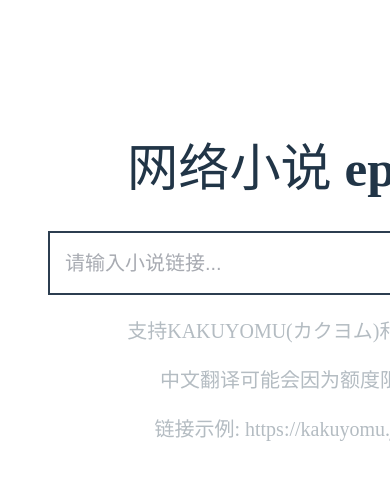
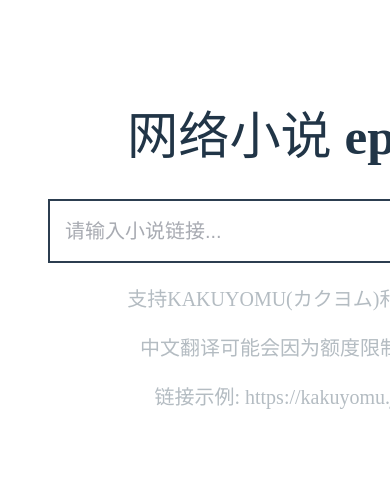
Before and after one commit to FishHawk/auto-novel, a Vue app in the folder frontend/: page / in a window 390 px wide. Shown: the top 480 px of the page. Built offline with nearby package versions, Linux system fonts and the light colour scheme.

Commit message:
auto resize when in mobile

```diff
--- a/frontend/index.html
+++ b/frontend/index.html
@@ -3,7 +3,7 @@
   <head>
     <meta charset="UTF-8" />
     <link rel="icon" type="image/svg+xml" href="/vite.svg" />
-    <meta name="viewport" content="width=device-width, initial-scale=1.0" />
+    <meta name="viewport" content="width=device-width" />
     <title>网络小说 epub/txt 生成器</title>
   </head>
   <body>
--- a/frontend/src/App.vue
+++ b/frontend/src/App.vue
@@ -1,44 +1,36 @@
 <template>
-  <el-col>
-    <h1 style="margin-top: 15%">网络小说 epub/txt 生成器</h1>
-    <el-row justify="center" style="border: 2px solid #2c3e50">
+  <el-col style="margin-top: 15%">
+    <h1>网络小说 epub/txt 生成器</h1>
+    <el-row justify="center" class="search-bar">
       <el-input
         ref="input"
-        class="inputDeep"
+        class="search-bar-input"
         v-model="book_url"
         size="large"
         placeholder="请输入小说链接..."
         autofocus="true"
-        style="width: 600px; height: 60px"
       />
-      <!-- @search="onSearch" -->
       <el-button
         @click="onSearch"
         type="primary"
+        class="search-bar-button"
         color="#2c3e50"
         :loading="loading"
-        style="width: 120px; height: 60px; font-size: 20px"
       >
         查询
       </el-button>
     </el-row>
 
-    <div style="margin-top: 20px">
-      <span style="color: #b4bcc2; font-size: 20px; margin: 60px">
+    <div>
+      <p class="support-text">
         支持KAKUYOMU(カクヨム)和成为小说家吧(小説家になろう)。
-      </span>
-    </div>
-
-    <div style="margin-top: 20px">
-      <span style="color: #b4bcc2; font-size: 20px; margin: 60px">
-        中文翻译可能会因为额度限制失败，失败后冷却五分钟。
-      </span>
-    </div>
-
-    <div style="margin-top: 20px">
-      <span style="color: #b4bcc2; font-size: 20px; margin: 60px">
+      </p>
+      <p class="support-text">
+        中文翻译可能会因为额度限制失败，即使更新结束也不完整。
+      </p>
+      <p class="support-text">
         链接示例: https://kakuyomu.jp/works/16817139555217983105
-      </span>
+      </p>
     </div>
 
     <el-row justify="center" style="margin-top: 40px">
@@ -174,7 +166,7 @@ function onSearch() {
         loading = false;
         ElMessage.error(`查询失败：${error}`);
       }
-    })
+    });
 }
 
 async function poll_query(url: string, query_id: number) {
@@ -240,18 +232,38 @@ function filenameToUrl(filename: string): string {
 </script>
 
 <style scoped>
-.el-input {
-  --el-color-primary: #2c3e50;
-  --el-input-border-color: transparent;
-  --el-input-hover-border-color: transparent;
-  --el-input-clear-hover-color: transparent;
-  --el-input-focus-border-color: transparent;
-  font-size: 20px;
-}
 .el-table {
   --el-color-primary: #2c3e50;
 }
 .el-button {
   border-radius: 0px;
 }
+
+.search-bar {
+  border: 2px solid #2c3e50;
+}
+
+.search-bar-input {
+  width: 600px;
+  height: 60px;
+  font-size: 20px;
+
+  --el-color-primary: #2c3e50;
+  --el-input-border-color: transparent;
+  --el-input-hover-border-color: transparent;
+  --el-input-clear-hover-color: transparent;
+  --el-input-focus-border-color: transparent;
+}
+
+.search-bar-button {
+  width: 120px;
+  height: 60px;
+  font-size: 20px;
+  border-radius: 0px;
+}
+
+.support-text {
+  color: #b4bcc2;
+  font-size: 20px;
+}
 </style>
--- a/frontend/src/style.css
+++ b/frontend/src/style.css
@@ -1,9 +1,4 @@
 :root {
-  /* font-family: Inter, Avenir, Helvetica, Arial, sans-serif;
-  font-size: 16px;
-  line-height: 24px;
-  font-weight: 400; */
-
   color-scheme: light dark;
   color: rgba(255, 255, 255, 0.87);
   background-color: #242424;
@@ -13,15 +8,6 @@
   -webkit-font-smoothing: antialiased;
   -moz-osx-font-smoothing: grayscale;
   -webkit-text-size-adjust: 100%;
-}
-
-a {
-  font-weight: 500;
-  color: #646cff;
-  text-decoration: inherit;
-}
-a:hover {
-  color: #535bf2;
 }
 
 body {
@@ -37,9 +23,7 @@ h1 {
 }
 
 #app {
-  max-width: 1280px;
   margin: 0 auto;
-  padding: 2rem;
   text-align: center;
 }
 
@@ -48,10 +32,4 @@ h1 {
     color: #213547;
     background-color: #ffffff;
   }
-  a:hover {
-    color: #747bff;
-  }
-  button {
-    background-color: #f9f9f9;
-  }
 }
```
